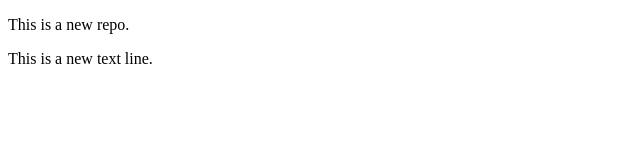
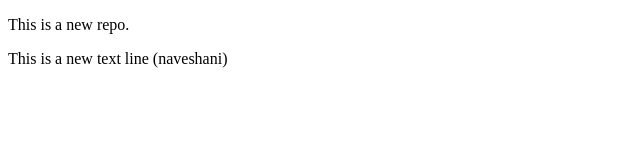
Before and after one commit to Naveshani/Local_repo, a plain HTML site: page index.html in a window 1280 px wide. Shown: the full height of the page, 0-640 px from the left. Drawn offline with Linux system fonts and the light colour scheme.

Commit message:
add a name

```diff
--- a/index.html
+++ b/index.html
@@ -1,5 +1,5 @@
 <!DOCTYPE html>
 <body>
     <p>This is a new repo.</p>
-    <p>This is a new text line.</p>
+    <p>This is a new text line (naveshani)</p>
 </body>
```
